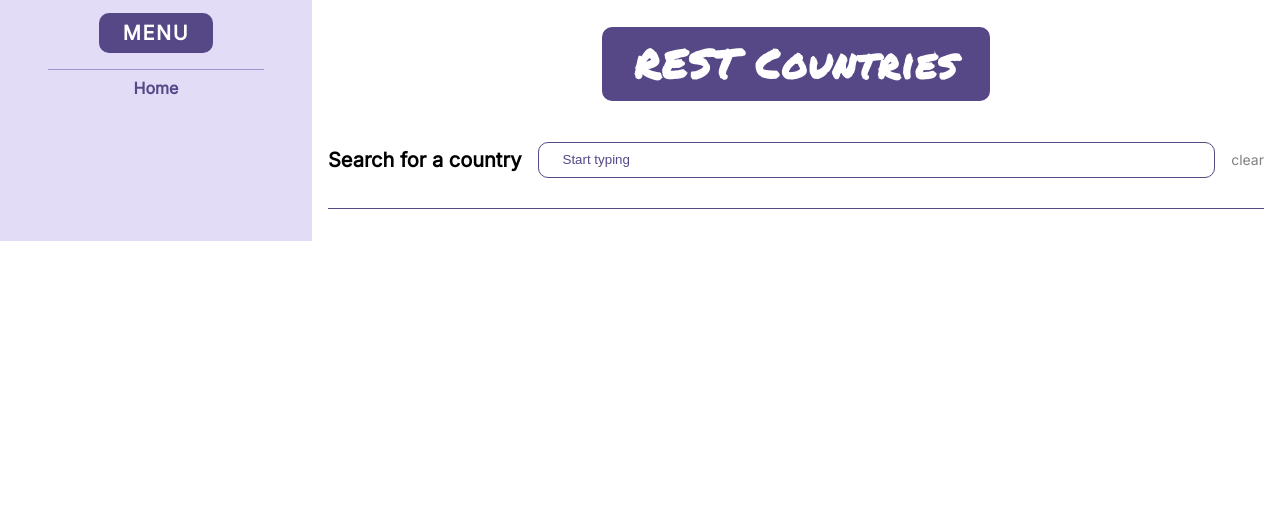
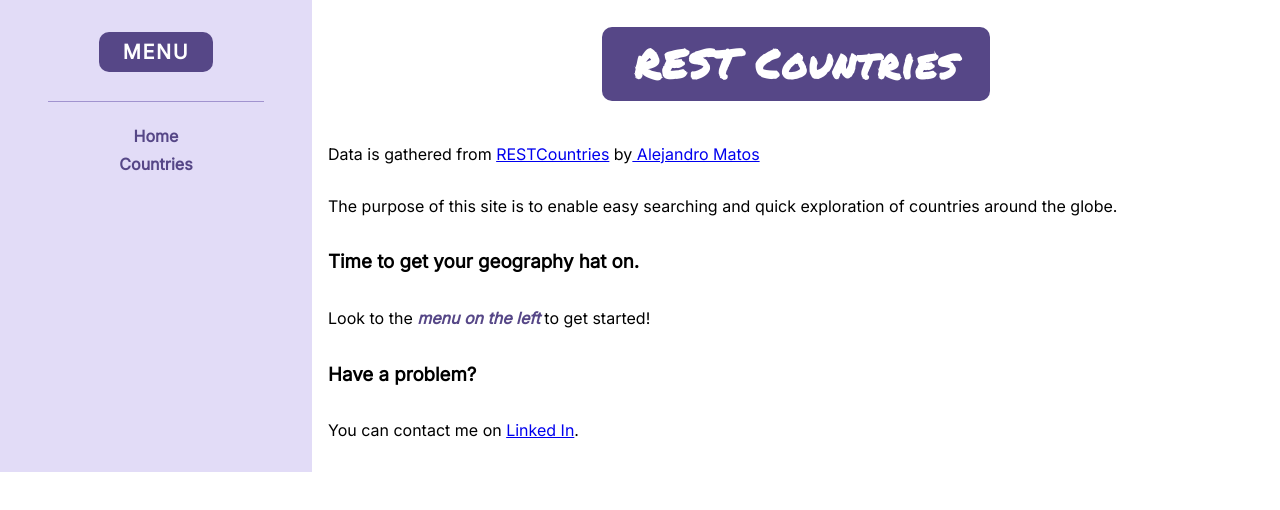
Before and after one commit to Abbeyy/countries, a React (Create React App) app: page / in a window 1280 px wide. Shown: the top 510 px of the page. Built offline with nearby package versions, Linux system fonts and the light colour scheme.

Commit message:
Added gratitude to API creator(s) & home text

```diff
--- a/src/AppRoot.tsx
+++ b/src/AppRoot.tsx
@@ -6,6 +6,7 @@
 import styles from "./AppRoot.module.css";
 import Menu from "./ui/navigation/menu";
 import Home from "./ui/components/home/home";
+import { Countries } from "./ui/components/countries/countries";
 
 const AppRoot = () => {
   return (
@@ -15,6 +16,7 @@
 
         <Switch>
           <Route path="/" element={<Home />} />
+          <Route path="countries" element={<Countries />} />
         </Switch>
       </div>
     </Router>
--- a/src/ui/components/countries/countries.module.css
+++ b/src/ui/components/countries/countries.module.css
@@ -1,5 +1,20 @@
+@import url('https://fonts.googleapis.com/css2?family=Permanent+Marker&display=swap');
+
 .Countries {
     display: flex;
     flex-direction: column;
-    flex: 1;
+    flex: 3;
+    margin: 0 1rem 1rem;
 }
+
+.Title {
+    font-family: 'Permanent Marker', cursive;
+    text-align: center;
+    background-color: #564787;
+    padding: 0.5rem 2rem;
+    align-self: center;
+    border-radius: 10px;
+    font-size:40px;
+    color: white;
+    letter-spacing: 0.1rem;
+}
--- a/src/ui/components/countries/countries.tsx
+++ b/src/ui/components/countries/countries.tsx
@@ -45,6 +45,7 @@
 
   return (
     <div className={styles["Countries"]}>
+      <h1 className={styles["Title"]}>Countries</h1>
       <CountriesSearch />
 
       {countries?.length ? (
--- a/src/ui/components/home/home.module.css
+++ b/src/ui/components/home/home.module.css
@@ -5,7 +5,7 @@
     display: flex;
     flex-direction: column;
     flex: 3;
-    margin: 0 1rem;
+    margin: 0 1rem 1rem;
 }
 
 .Title {
@@ -19,3 +19,9 @@
     color: white;
     letter-spacing: 0.1rem;
 }
+
+.Highlight {
+    color: #564787;
+    font-style: italic;
+    font-weight: bolder;
+}
--- a/src/ui/components/home/home.tsx
+++ b/src/ui/components/home/home.tsx
@@ -1,11 +1,32 @@
 import { Countries } from "../countries/countries";
 import styles from "./home.module.css";
+
+const REST_COUNTRIES_URL = "https://restcountries.com/#rest-countries";
+const REST_COUNTRIES_REPO = "https://gitlab.com/amatos/rest-countries";
+const LINKED_IN = "https://www.linkedin.com/in/abbey-ross-5198b7128/";
 
 const Home = () => {
   return (
     <div className={styles["Home"]}>
       <h1 className={styles["Title"]}>REST Countries</h1>
-      <Countries />
+      <p>
+        Data is gathered from <a href={REST_COUNTRIES_URL}>RESTCountries</a> by
+        <a href={REST_COUNTRIES_REPO}> Alejandro Matos</a>
+      </p>
+      <p>
+        The purpose of this site is to enable easy searching and quick
+        exploration of countries around the globe.
+      </p>
+      <h3>Time to get your geography hat on.</h3>
+      <p>
+        Look to the{" "}
+        <span className={styles["Highlight"]}>menu on the left</span> to get
+        started!
+      </p>
+      <h3>Have a problem?</h3>
+      <p>
+        You can contact me on <a href={LINKED_IN}>Linked In</a>.
+      </p>
     </div>
   );
 };
--- a/src/ui/navigation/menu.module.css
+++ b/src/ui/navigation/menu.module.css
@@ -5,6 +5,7 @@
     min-width: 12rem;
     background-color: #e2dcf7;
     justify-content: center;
+    padding-bottom: 1rem;
 }
 
 .Title {
@@ -17,15 +18,16 @@
     color: white;
     letter-spacing: 0.1rem;
     text-transform: uppercase;
-    margin-bottom: 1rem;
+    margin-top: 2rem;
 }
 
 .Menu {
     display: flex;
     flex: 1;
-    justify-content: center;
+    flex-direction: column;
     border-top: 0.1rem solid #a193cf;
-    margin: 0 3rem;
+    margin: 1rem 3rem;
+    padding-top: 1rem;
 }
 
 .Option {
@@ -33,4 +35,5 @@
     text-decoration: none;
     margin-top: 0.5rem;
     font-weight: 900;
+    text-align: center;
 }
--- a/src/ui/navigation/menu.tsx
+++ b/src/ui/navigation/menu.tsx
@@ -9,6 +9,9 @@
         <Link className={styles["Option"]} to="/">
           Home
         </Link>
+        <Link className={styles["Option"]} to="/countries">
+          Countries
+        </Link>
       </div>
     </div>
   );
```
